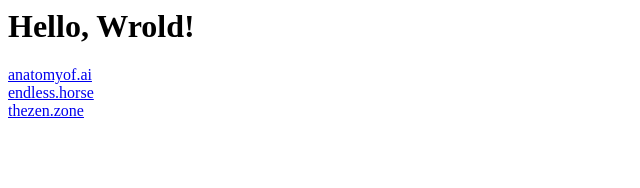
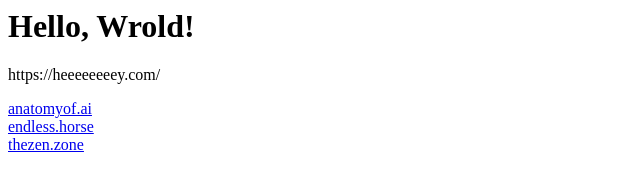
Before and after one commit to AndreaAlvidres/hello-world, a plain HTML site: page index.html in a window 1280 px wide. Shown: the whole page, without its empty margins (0-640 px from the left). Drawn offline with Linux system fonts and the light colour scheme.

Commit message:
paragraph change

```diff
--- a/index.html
+++ b/index.html
@@ -4,7 +4,7 @@
   </head>
   <body>
     <h1>Hello, Wrold!</h1>
-    <p></p>
+    <p>https://heeeeeeeey.com/</p>
     <a href="https://anatomyof.ai">anatomyof.ai</a> <br>
     <a href="https://endless.horse">endless.horse</a> <br>
     <a href="https://thezen.zone">thezen.zone</a> <br>
```
